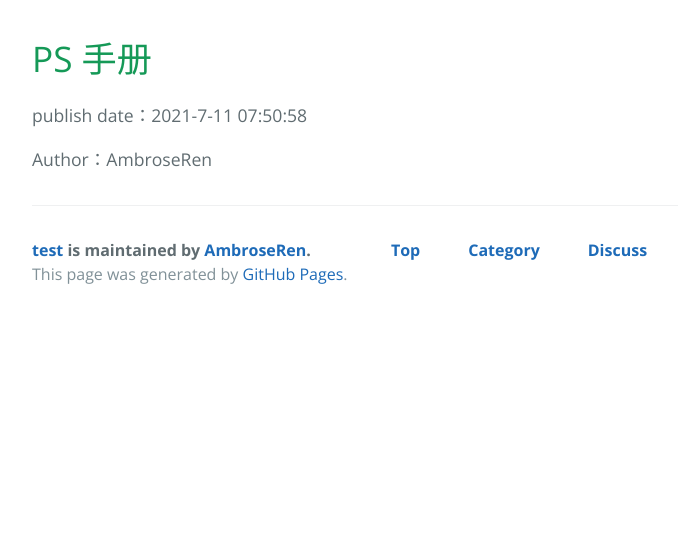
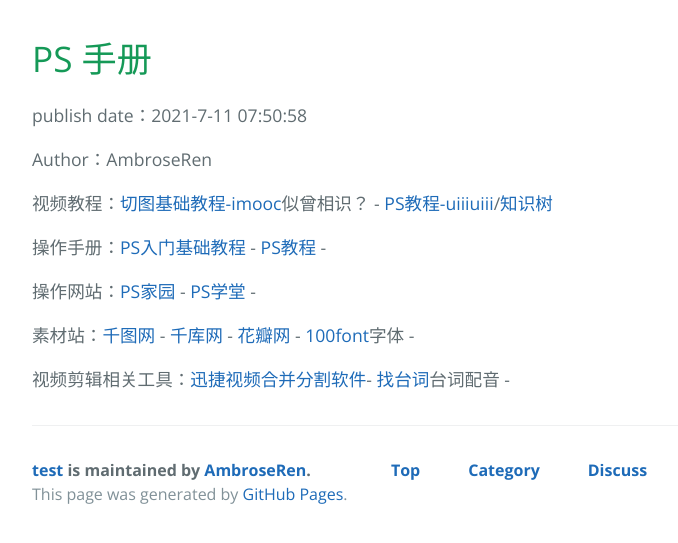
Before and after one commit to AmbroseRen/test, a Jekyll site: the page built from Doc/Web/Photoshop.md, in a window 1280 px wide. Shown: the top 543 px of the page, without its empty margins (192-870 px from the left). Built offline with Jekyll 4.4.1, drawn with Linux system fonts in a browser that asks for light colours; our own code applies the rules of GitHub Pages for plain Markdown files; the repository's description, which GitHub fills in, is left out.

Commit message:
Update Photoshop.md

```diff
--- a/Doc/Web/Photoshop.md
+++ b/Doc/Web/Photoshop.md
@@ -3,3 +3,13 @@
 publish date：2021-7-11 07:50:58
 
 Author：AmbroseRen
+
+视频教程：[切图基础教程-imooc](https://www.imooc.com/learn/1228)似曾相识？ - [PS教程-uiiiuiii](https://uiiiuiii.com/photoshop)/[知识树](https://uiiiuiii.com/photoshop/1212128580.html)
+
+操作手册：[PS入门基础教程](http://www.psdee.com/zone/rumen) - [PS教程](https://www.16xx8.com/photoshop/xinshoujiaocheng/) - []()
+
+操作网站：[PS家园](https://www.psjia.com/) - [PS学堂](https://www.ren3.cn/) -  []()
+
+素材站：[千图网](https://www.58pic.com/) - [千库网](https://588ku.com/) - [花瓣网](https://huaban.com/) - [100font](https://www.100font.com/)字体 - []()
+
+视频剪辑相关工具：[迅捷视频合并分割软件](https://www.xunjieshipin.com/download-videoeditor)- [找台词](http://zhaotaici.cn/index.html##)台词配音 - []()
```
